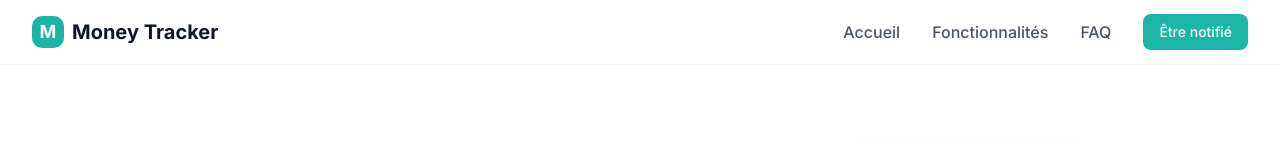
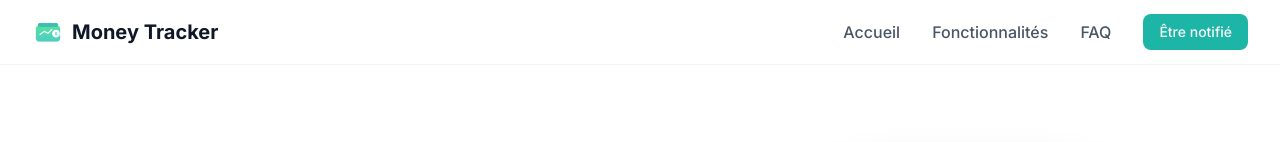
Before and after one commit to RDH36/Money-tracking-landing-page, a Next.js app: page / in a window 1280 px wide. Shown: the top 142 px of the page. Built offline with nearby package versions, Linux system fonts and the light colour scheme.

Commit message:
feat: use actual logo in Navigation and Footer

```diff
--- a/src/components/sections/Footer.tsx
+++ b/src/components/sections/Footer.tsx
@@ -8,9 +8,7 @@ export function Footer() {
           {/* Brand */}
           <div className="col-span-2 md:col-span-1">
             <div className="flex items-center gap-2 mb-4">
-              <div className="w-8 h-8 bg-primary rounded-lg flex items-center justify-center">
-                <span className="text-white font-bold text-lg">M</span>
-              </div>
+              <img src="/logo-2.png" alt="Money Tracker" className="w-8 h-8" />
               <span className="font-bold text-xl text-white">{siteConfig.name}</span>
             </div>
             <p className="text-sm text-gray-400 mb-4">{footer.description}</p>
--- a/src/components/sections/Navigation.tsx
+++ b/src/components/sections/Navigation.tsx
@@ -14,9 +14,7 @@ export function Navigation() {
         <div className="flex items-center justify-between h-16">
           {/* Logo */}
           <a href="#" className="flex items-center gap-2">
-            <div className="w-8 h-8 bg-primary rounded-lg flex items-center justify-center">
-              <span className="text-white font-bold text-lg">M</span>
-            </div>
+            <img src="/logo-2.png" alt="Money Tracker" className="w-8 h-8" />
             <span className="font-bold text-xl text-gray-900">{siteConfig.name}</span>
           </a>
 
```
Also changed, not shown: public/logo-2.png (added).
